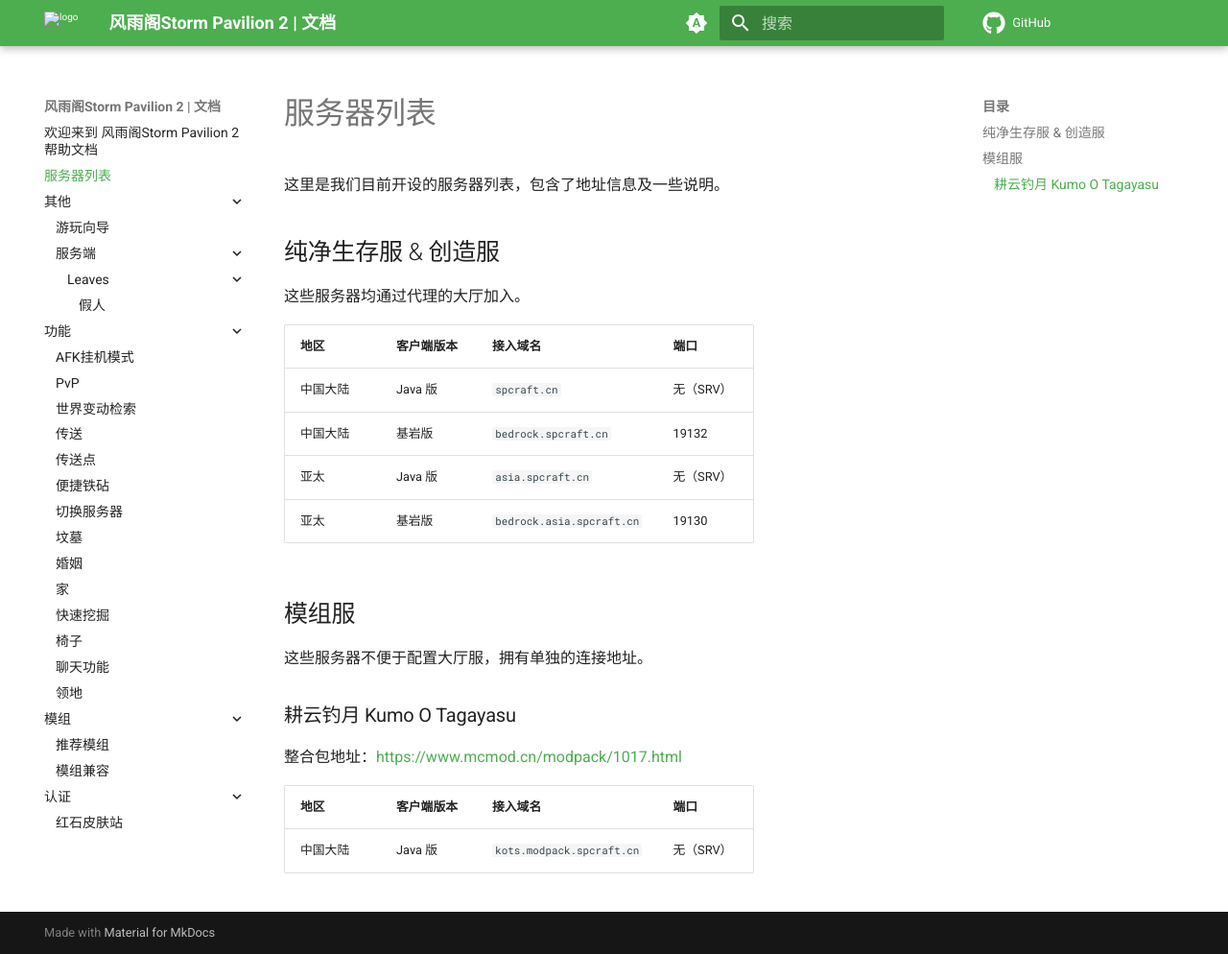
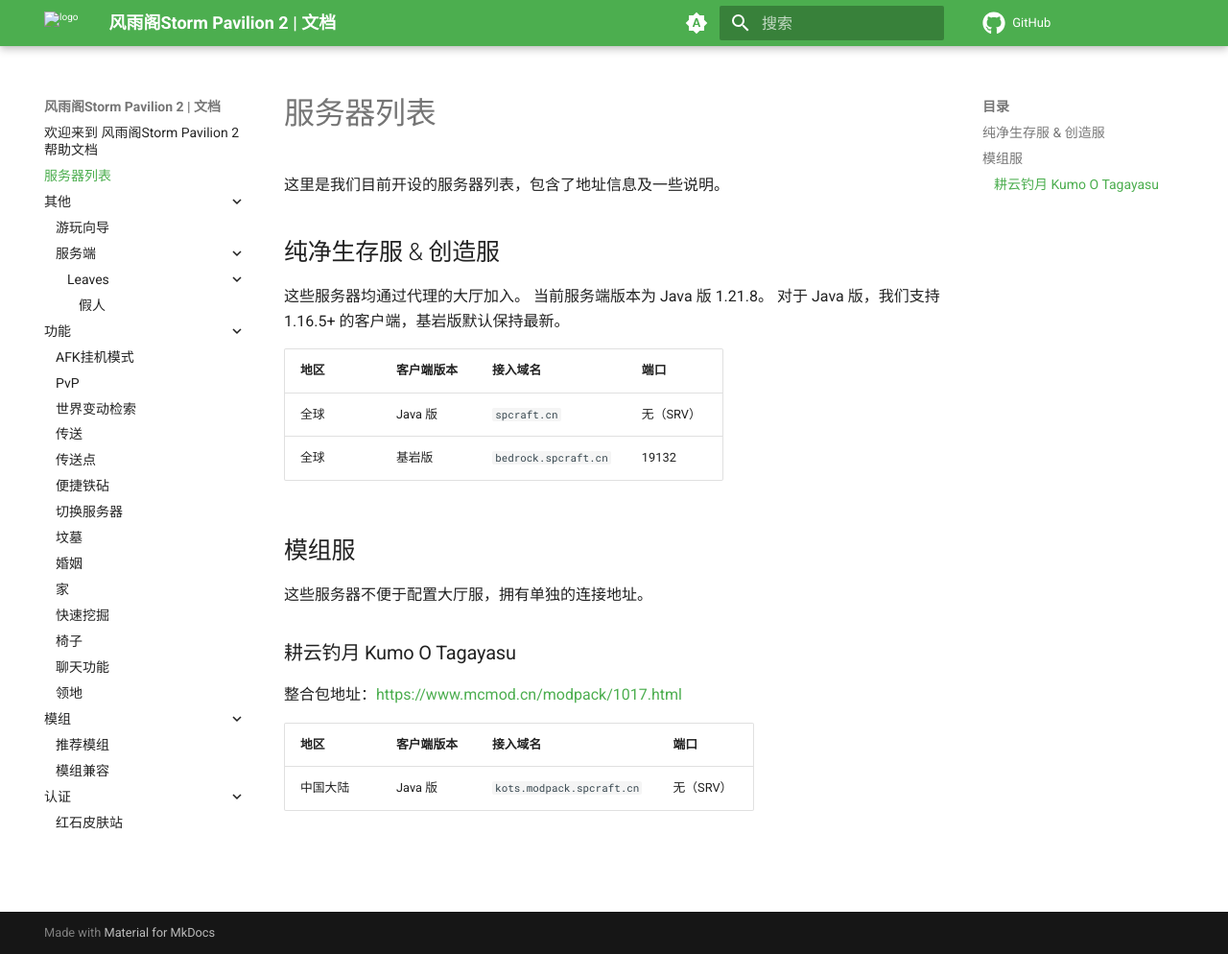
Before and after one commit to SPCraftMC/Docs, an MkDocs documentation site: the page built from docs/服务器列表.md, in a window 1280 px wide and 994 px high. Shown: the whole window at 96% size. Built offline with MkDocs 1.6.1 and Material for MkDocs 9.7.7, drawn with Linux system fonts in a browser that asks for light colours; comment, search, counter and statistics services are not loaded.

Commit message:
Add global server entry for Java and Bedrock versions
Updated server information to include global region.

```diff
--- a/docs/服务器列表.md
+++ b/docs/服务器列表.md
@@ -5,13 +5,13 @@
 ## 纯净生存服 & 创造服
 
 这些服务器均通过代理的大厅加入。
+当前服务端版本为 Java 版 1.21.8。
+对于 Java 版，我们支持 1.16.5+ 的客户端，基岩版默认保持最新。
 
 | 地区 | 客户端版本 | 接入域名 | 端口 |
 | --- | --- | :--- | --- |
-| 中国大陆 | Java 版 | `spcraft.cn` | 无（SRV） |
-| 中国大陆 | 基岩版 | `bedrock.spcraft.cn` | 19132 |
-| 亚太 | Java 版 | `asia.spcraft.cn` | 无（SRV） |
-| 亚太 | 基岩版 | `bedrock.asia.spcraft.cn` | 19130 |
+| 全球 | Java 版 | `spcraft.cn` | 无（SRV） |
+| 全球 | 基岩版 | `bedrock.spcraft.cn` | 19132 |
 
 ## 模组服
 
```
